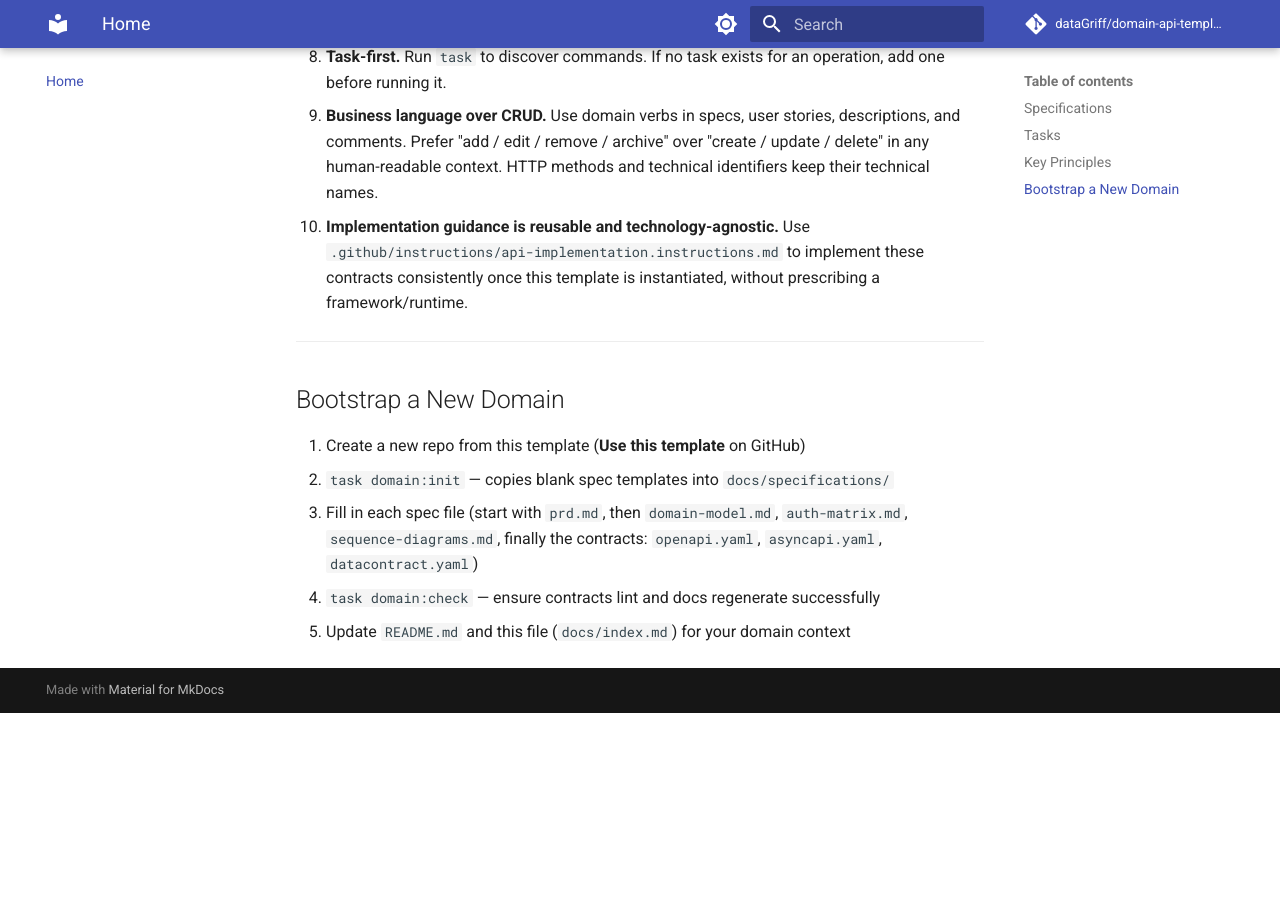
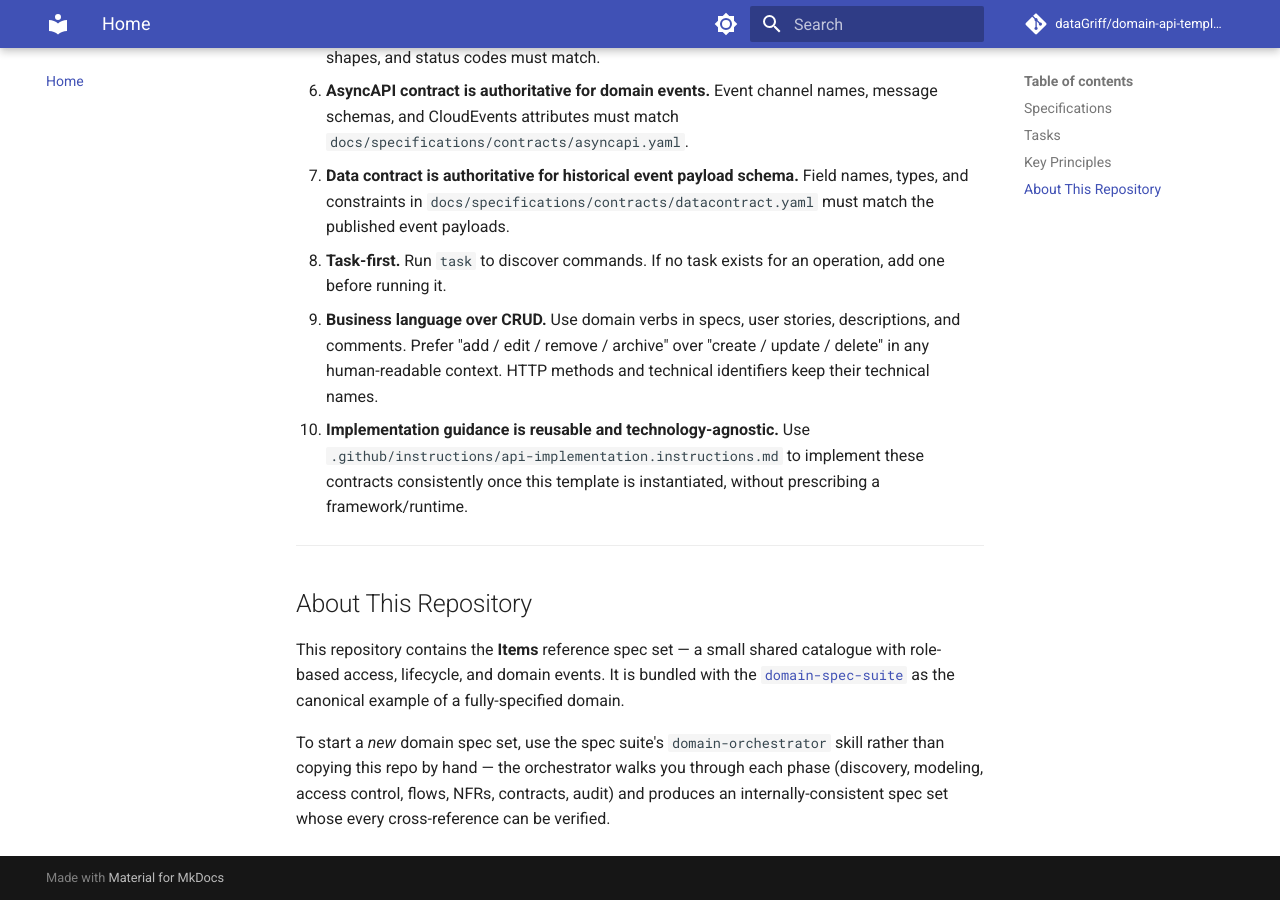
Before and after one commit to dataGriff/domain-api-template, an MkDocs documentation site: the page built from docs/index.md, in a window 1280 px wide and 900 px high, scrolled down 1797 px. Built offline with MkDocs 1.6.1 and Material for MkDocs 9.7.7, drawn with Linux system fonts in a browser that asks for light colours; comment, search, counter and statistics services are not loaded; before the commit the page ends 2510 px from its top, so only the background shows below that; some of the changed text lies outside the part shown.

Commit message:
fix(2.0): make all Task 2.0 specs navigable and tidy site build
The four specs added in Task 2.0 (glossary, error-catalogue, nfr,
acceptance-scenarios) were authored but never wired into the MkDocs
nav, so a reader of the rendered site couldn't reach them. This left
the site under-representing the domain by half. Fixes:

- mkdocs.yml: extend nav with the four new specs in reading order
  (PRD → domain model → glossary → auth matrix → error catalogue →
  sequence diagrams → NFRs → acceptance scenarios). Add `exclude_docs`
  for `CLAUDE.md`, `_ambiguities.md`, and `_template/` so the build
  no longer warns about orphan pages.
- docs/index.md: extend the documents table to list the four new
  specs; remove `task domain:init` from the Tasks list (legacy
  template-bootstrap workflow being superseded by the spec suite's
  bootstrap skill); replace the "Bootstrap a New Domain" section
  with a pointer to the domain-spec-suite orchestrator.
- Taskfile.yml: setup task uses `python -m pip install pyyaml`
  instead of bare `pip`, which fails on modern Python installs
  before mise activation.
- docs/specifications/domain-overview.html: regenerated as part of
  `task docs:build`; carries a fresh generated_at timestamp.

Verified: mkdocs builds in 0.15s, zero orphan warnings; all 8 spec
pages render (PRD, domain-model, glossary, auth-matrix,
error-catalogue, sequence-diagrams, nfr, acceptance-scenarios); 5
Mermaid sequence diagrams render in sequence-diagrams page; NFR
thresholds visible; spec sidecars unaffected (this changes
infrastructure and a generator output, not signed spec content).

Co-Authored-By: Claude Opus 4.7 (1M context) <noreply@anthropic.com>

````diff
--- a/Taskfile.yml
+++ b/Taskfile.yml
@@ -93,7 +93,7 @@ tasks:
     desc: Install all tooling and dependencies (run once after cloning — requires mise)
     cmds:
       - mise install
-      - pip install pyyaml
+      - python -m pip install pyyaml
       - task: hooks:install
 
   hooks:install:
--- a/docs/index.md
+++ b/docs/index.md
@@ -13,8 +13,12 @@ All authoritative business requirements live in `docs/specifications/`.
 |---|---|
 | [Product Requirements](specifications/prd.md) | Problem statement, personas, user stories, goals |
 | [Domain Model](specifications/domain-model.md) | Entities, attributes, relationships, business rules |
+| [Glossary](specifications/glossary.md) | Ubiquitous language — every entity, attribute, role, event, and key term |
 | [Auth Matrix](specifications/auth-matrix.md) | Roles and which operations each role may perform |
+| [Error Catalogue](specifications/error-catalogue.md) | Canonical error codes with HTTP status, meaning, and triggers |
 | [Sequence Diagrams](specifications/sequence-diagrams.md) | Key interaction flows (Mermaid) |
+| [Non-Functional Requirements](specifications/nfr.md) | Measurable thresholds: performance, availability, security, observability |
+| [Acceptance Scenarios](specifications/acceptance-scenarios.md) | Given/When/Then scenarios mapped to user stories at contract level |
 | [**Domain Overview →**](specifications/domain-overview.html) | Auto-generated: operations, events, entities, ER diagram and data contract in one page |
 | [**Interactive API Reference →**](specifications/api-reference.html) | OpenAPI 3.0.3 contract — live try-it-out |
 | [**AsyncAPI Event Reference →**](specifications/asyncapi-reference.html) | Domain event catalogue — CloudEvents schemas |
@@ -34,7 +38,6 @@ task                # list all available tasks
 task lint           # lint OpenAPI + AsyncAPI + data contract
 task lint:datacontract  # lint ODCS data contract only
 task domain:check   # lint + regenerate domain overview
-task domain:init    # seed blank spec templates into docs/specifications/
 task docs:generate  # (re)generate the domain overview HTML page from specs
 task docs:serve     # serve this documentation site locally
 ```
@@ -56,10 +59,17 @@ task docs:serve     # serve this documentation site locally
 
 ---
 
-## Bootstrap a New Domain
+## About This Repository
 
-1. Create a new repo from this template (**Use this template** on GitHub)
-2. `task domain:init` — copies blank spec templates into `docs/specifications/`
-3. Fill in each spec file (start with `prd.md`, then `domain-model.md`, `auth-matrix.md`, `sequence-diagrams.md`, finally the contracts: `openapi.yaml`, `asyncapi.yaml`, `datacontract.yaml`)
-4. `task domain:check` — ensure contracts lint and docs regenerate successfully
-5. Update `README.md` and this file (`docs/index.md`) for your domain context
+This repository contains the **Items** reference spec set — a small
+shared catalogue with role-based access, lifecycle, and domain events.
+It is bundled with the
+[`domain-spec-suite`](https://github.com/dataGriff/domain-spec-suite)
+as the canonical example of a fully-specified domain.
+
+To start a *new* domain spec set, use the spec suite's
+`domain-orchestrator` skill rather than copying this repo by hand —
+the orchestrator walks you through each phase (discovery, modeling,
+access control, flows, NFRs, contracts, audit) and produces an
+internally-consistent spec set whose every cross-reference can be
+verified.
--- a/mkdocs.yml
+++ b/mkdocs.yml
@@ -25,8 +25,19 @@ nav:
   - Specifications:
     - Product Requirements: specifications/prd.md
     - Domain Model: specifications/domain-model.md
+    - Glossary: specifications/glossary.md
     - Auth Matrix: specifications/auth-matrix.md
+    - Error Catalogue: specifications/error-catalogue.md
     - Sequence Diagrams: specifications/sequence-diagrams.md
+    - Non-Functional Requirements: specifications/nfr.md
+    - Acceptance Scenarios: specifications/acceptance-scenarios.md
+
+# Files under docs/ that exist for agent or suite-internal purposes
+# and should not appear in the rendered site.
+exclude_docs: |
+  CLAUDE.md
+  specifications/_ambiguities.md
+  specifications/_template/
 
 markdown_extensions:
   - pymdownx.superfences:
````
Also changed, not shown: docs/specifications/domain-overview.html (+5 -5 lines).
